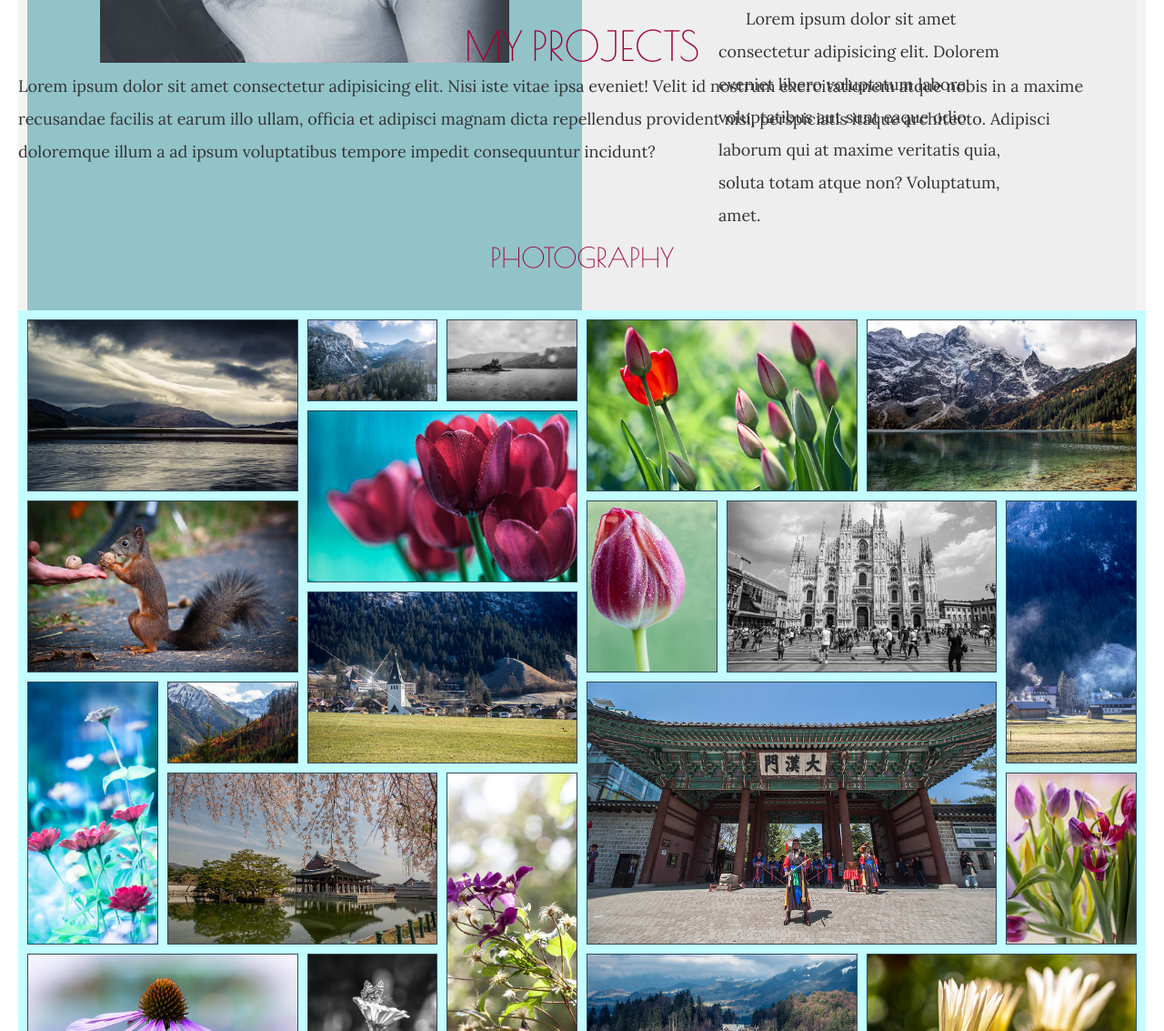
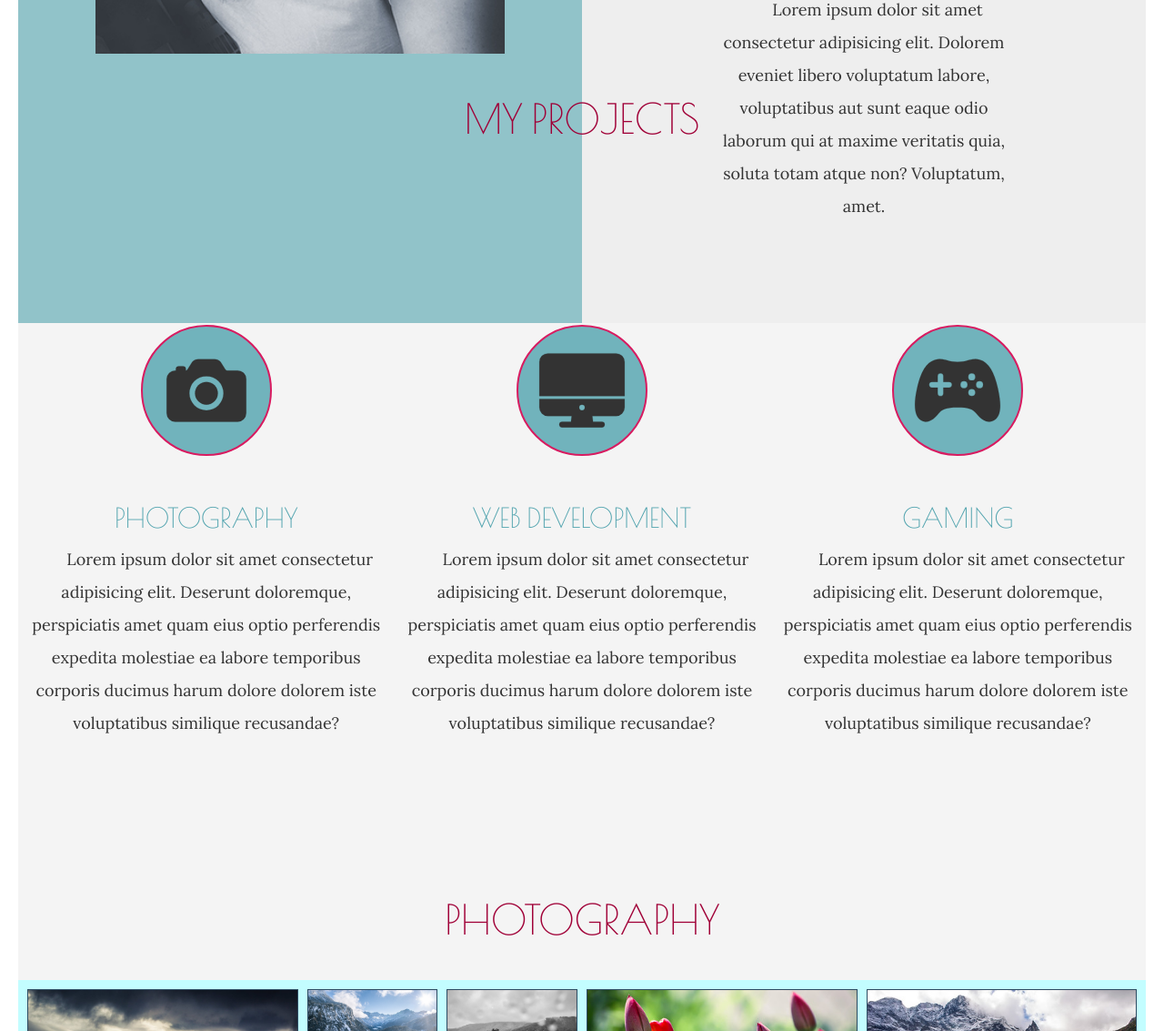
Before and after one commit to diebanz/Frau-Banz, a website: page index.html in a window 1280 px wide. Shown: the part 1667-2800 px from the top of the page at 91% size. Drawn offline with nearby package versions, Linux system fonts and the light colour scheme.

Commit message:
Projects grid

```diff
--- a/index.html
+++ b/index.html
@@ -23,7 +23,7 @@
                         </h1>
                     </div>
 
-                    <div class="breaking-line header__line"></div>
+                    <div class="breaking-line"></div>
 
                     <nav class="header__nav">
                         <ul>
@@ -66,7 +66,7 @@
                         </ul>
                     </nav>
 
-                    <div class="breaking-line header__line--2"></div>
+                    <div class="breaking-line"></div>
 
                     <div class="header__info">
                         <img src="img/user.jpg" alt="user picture" class="header__info--user">
@@ -96,14 +96,29 @@
 
                 <div class="projects__heading">
                     <h2 class="heading-2 heading">My Projects</h2>
-                    <p>Lorem ipsum dolor sit amet consectetur adipisicing elit. Nisi iste vitae ipsa eveniet! Velit id nostrum exercitationem atque nobis in a maxime recusandae facilis at earum illo ullam, officia et adipisci magnam dicta repellendus provident nisi, perspiciatis itaque architecto. Adipisci doloremque illum a ad ipsum voluptatibus tempore impedit consequuntur incidunt?</p>
+                </div>
+
+                <div class="projects__table">
+                    <div class="projects__table--interest">
+                        <ion-icon class="projects__table--icons" name="camera"></ion-icon>
+                        <h3 class="projects__table--name heading heading-3">Photography</h3>
+                        <p class="projects__table--text">Lorem ipsum dolor sit amet consectetur adipisicing elit. Deserunt doloremque, perspiciatis amet quam eius optio perferendis expedita molestiae ea labore temporibus corporis ducimus harum dolore dolorem iste voluptatibus similique recusandae?</p>
+                    </div>
+                    <div class="projects__table--interest">
+                        <ion-icon class="projects__table--icons" name="desktop"></ion-icon>
+                        <h3 class="projects__table--name heading heading-3">web development</h3>
+                        <p class="projects__table--text">Lorem ipsum dolor sit amet consectetur adipisicing elit. Deserunt doloremque, perspiciatis amet quam eius optio perferendis expedita molestiae ea labore temporibus corporis ducimus harum dolore dolorem iste voluptatibus similique recusandae?</p>
+                    </div>
+                    <div class="projects__table--interest">
+                        <ion-icon class="projects__table--icons" name="game-controller"></ion-icon>
+                        <h2 class="projects__table--name heading heading-3">Gaming</h2>
+                        <p class="projects__table--text">Lorem ipsum dolor sit amet consectetur adipisicing elit. Deserunt doloremque, perspiciatis amet quam eius optio perferendis expedita molestiae ea labore temporibus corporis ducimus harum dolore dolorem iste voluptatibus similique recusandae?</p>
+                    </div>
                 </div>
                 <div class="projects__title">
-                    <h3 class="heading heading-3">Photography</h3>
+                    <h3 class="heading heading-2">Photography</h3>
                 </div>
-
                 <div class="projects__photography">
-
                     <figure class="gallery__item gallery__item--1"><img src="img/gallery-1.jpg" alt="Gallery img 1" class="gallery__img"></figure>
 
                     <figure class="gallery__item gallery__item--2"><img src="img/gallery-2.jpg" alt="Gallery img 2" class="gallery__img"></figure>
--- a/sass/base/_typography.scss
+++ b/sass/base/_typography.scss
@@ -38,4 +38,5 @@ p {
     font-family: $second-font;
     font-size: 1.8rem;
     line-height: 2;
+    text-align: center;
 }
--- a/sass/layouts/_about.scss
+++ b/sass/layouts/_about.scss
@@ -1,7 +1,6 @@
 .about {
     grid-column: full-start / full-end;
     margin: 5rem 0;
-    padding: 1rem;
     height: 95vh;
 
     display: grid;
--- a/sass/layouts/_header.scss
+++ b/sass/layouts/_header.scss
@@ -1,6 +1,5 @@
 .header {
     grid-column: full-start / full-end;
-
     background-image: linear-gradient(to right bottom, (rgba($color-primary-light, .5)),(transparent)),
     url(../img/showcase.jpg);
     width: 100%;
--- a/sass/layouts/_projects.scss
+++ b/sass/layouts/_projects.scss
@@ -1,29 +1,71 @@
 .projects {
     grid-column: full-start / full-end;
-    margin: 5rem 0;
-    height: 95vh;
+    margin: 10rem 0;
 
     display: grid;
-    grid-template-rows: repeat(4, max-content);
+    grid-template-rows: repeat(5, max-content);
     grid-template-columns: repeat(3, minmax(35rem, max-content));
+    justify-items: center;
+    align-items: center;
 
     &__heading {
         display: grid;
         grid-row: 1;
         grid-column: 1 / 4;
-        margin-bottom: 4rem;
+        margin: 3rem 0;
+    }
+
+    &__table {
+        display: grid;
+        grid-row: 2;
+        grid-column: 1 / 4;
+        padding: 12rem 0;
+
+        display: grid;
+        grid-template-columns: repeat(3, minmax(25rem, 1fr));
+        grid-row-gap: 2rem;
+
+        &--interest {
+            display: grid;
+            grid-template-rows: repeat(3, max-content);
+            justify-items: center;
+            align-items: center;
+        }
+
+        &--icons {
+            display: grid;
+            grid-row: 1;
+            font-size: 10rem;
+            margin: 5rem 0;
+            padding: 2rem;
+            border: 2px solid $color-secondary;
+            border-radius: 50%;
+            background-color: rgba($color-primary, .8);
+        }
+        &--name {
+            display: grid;
+            grid-row: 2;
+            color: $color-primary;
+
+        }
+        &--text {
+            display: grid;
+            grid-row: 3;
+            text-indent: 3rem;
+            margin: 1rem 0;
+        }
     }
 
     &__title {
         display: grid;
-        grid-row: 2;
+        grid-row: 3;
         grid-column: 1 / 4;
         margin: 4rem 0;
     }
 
     &__photography {
         background-color: $color-primary-light;
-        grid-row: 3;
+        grid-row: 4;
         grid-column: 1 / 4;
 
         display: grid;
```
Also changed, not shown: css/style.css.
